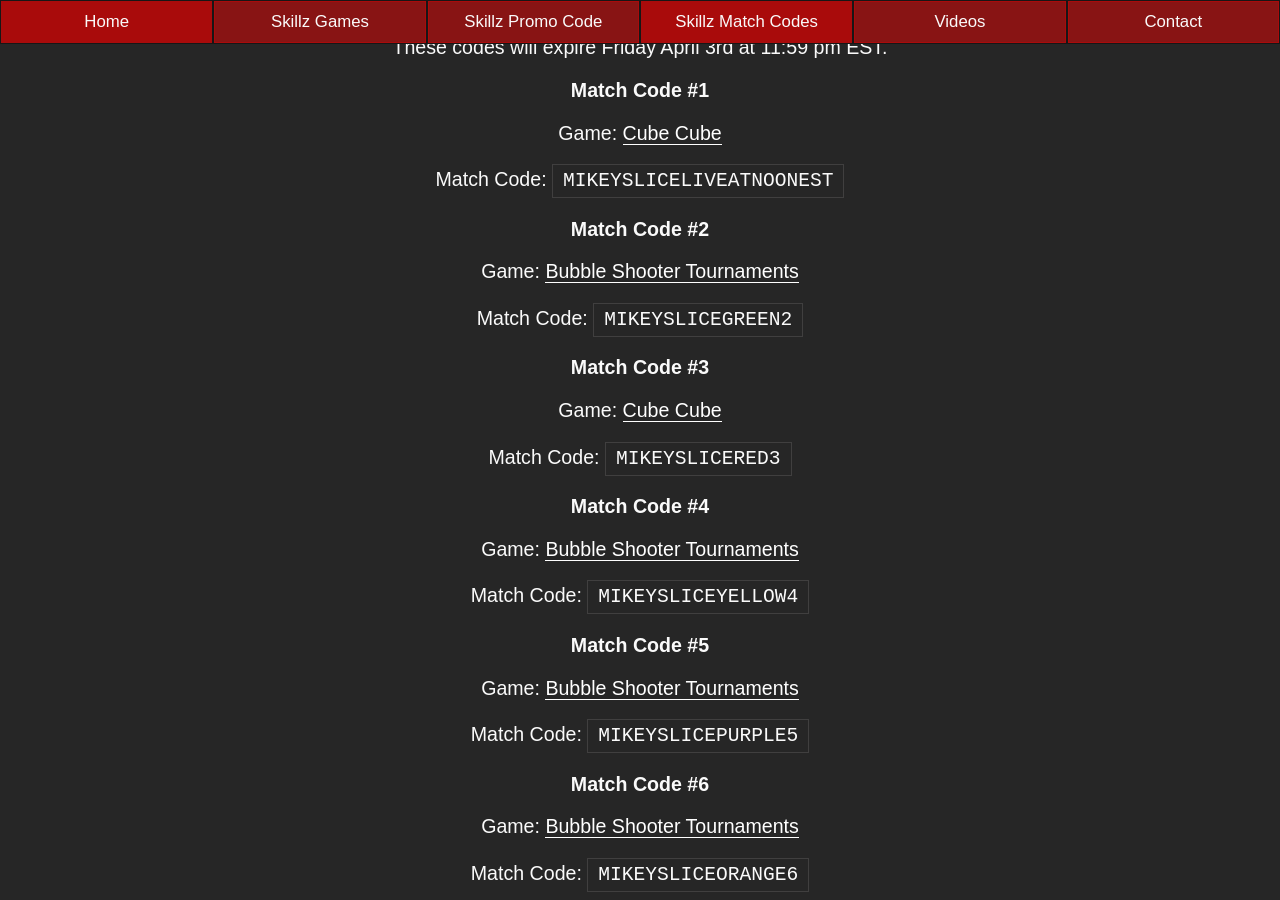
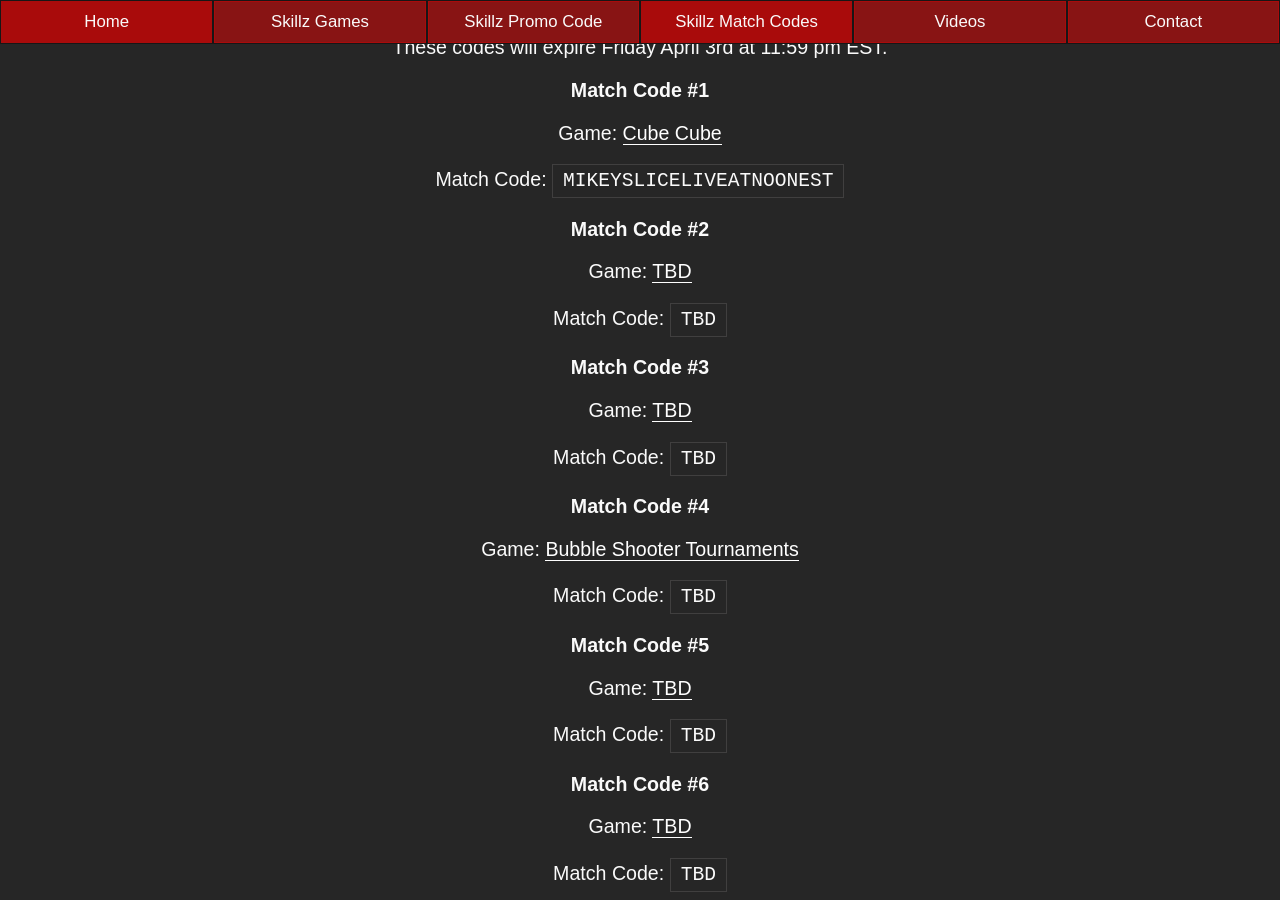
Before and after one commit to mikeyslice/esports-medium, a Jekyll site: the page built from skillz-match-codes.md, in a window 1280 px wide and 900 px high, scrolled down 3243 px. Built offline with Jekyll 4.4.1, drawn with Linux system fonts in a browser that asks for light colours; some of the changed text lies outside the part shown.

Commit message:
Update Skillz Match Codes “skillz-match-codes”

```diff
--- a/_includes/pages/skillz-match-codes.html
+++ b/_includes/pages/skillz-match-codes.html
@@ -109,57 +109,57 @@
 
 <h3>Match Code #2</h3>
 
-<p>Game: <a href="/skillz-games/">Bubble Shooter Tournaments</a><p>
+<p>Game: <a href="/skillz-games/">TBD</a><p>
 
-<p>Match Code: <code>MIKEYSLICEGREEN2</code><p>
+<p>Match Code: <code>TBD</code><p>
 
 <h3>Match Code #3</h3>
 
-<p>Game: <a href="/skillz-games/">Cube Cube</a><p>
+<p>Game: <a href="/skillz-games/">TBD</a><p>
 
-<p>Match Code: <code>MIKEYSLICERED3</code><p>
+<p>Match Code: <code>TBD</code><p>
 
 <h3>Match Code #4</h3>
 
 <p>Game: <a href="/skillz-games/">Bubble Shooter Tournaments</a><p>
 
-<p>Match Code: <code>MIKEYSLICEYELLOW4</code><p>
+<p>Match Code: <code>TBD</code><p>
 
 <h3>Match Code #5</h3>
 
-<p>Game: <a href="/skillz-games/">Bubble Shooter Tournaments</a><p>
+<p>Game: <a href="/skillz-games/">TBD</a><p>
 
-<p>Match Code: <code>MIKEYSLICEPURPLE5</code><p>
+<p>Match Code: <code>TBD</code><p>
 
 <h3>Match Code #6</h3>
 
-<p>Game: <a href="/skillz-games/">Bubble Shooter Tournaments</a><p>
+<p>Game: <a href="/skillz-games/">TBD</a><p>
 
-<p>Match Code: <code>MIKEYSLICEORANGE6</code><p>
+<p>Match Code: <code>TBD</code><p>
 
 <h3>Match Code #7</h3>
 
-<p>Game: <a href="/skillz-games/">Solitaire Cube</a><p>
+<p>Game: <a href="/skillz-games/">TBD</a><p>
 
-<p>Match Code: <code>MIKEYSLICEBLUE7</code><p>
+<p>Match Code: <code>TBD</code><p>
 
 <h3>Match Code #8</h3>
 
-<p>Game: <a href="/skillz-games/">Solitaire Cube</a><p>
+<p>Game: <a href="/skillz-games/">TBD</a><p>
 
-<p>Match Code: <code>MIKEYSLICEINDIGO8</code><p>
+<p>Match Code: <code>TBD</code><p>
 
 <h3>Match Code #9</h3>
 
-<p>Game: <a href="/skillz-games/">Solitaire Cube</a><p>
+<p>Game: <a href="/skillz-games/">TBD</a><p>
 
-<p>Match Code: <code>MIKEYSLICEGREEN9</code><p>
+<p>Match Code: <code>TBD</code><p>
 
 <h3>Match Code #10</h3>
 
-<p>Game: <a href="/skillz-games/">Cube Cube</a><p>
+<p>Game: <a href="/skillz-games/">TBD</a><p>
 
-<p>Match Code: <code>MIKEYSLICEYELLOW10</code><p>
+<p>Match Code: <code>TBD</code><p>
 
 <h3>Match Code #11</h3>
 
```
